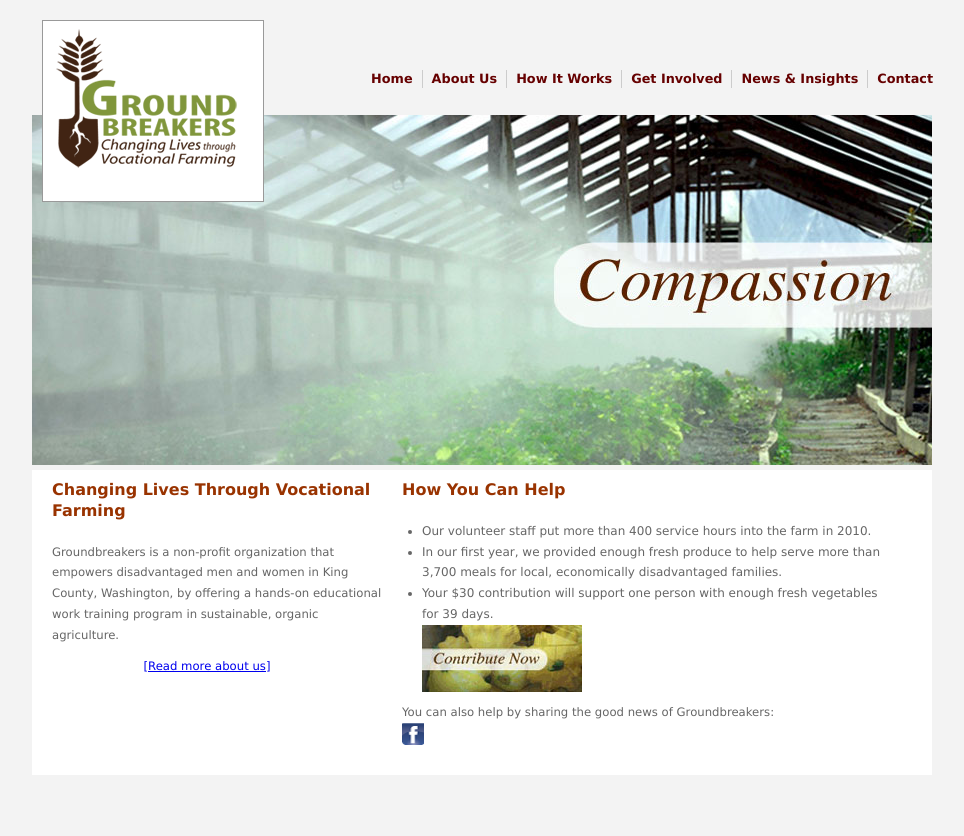
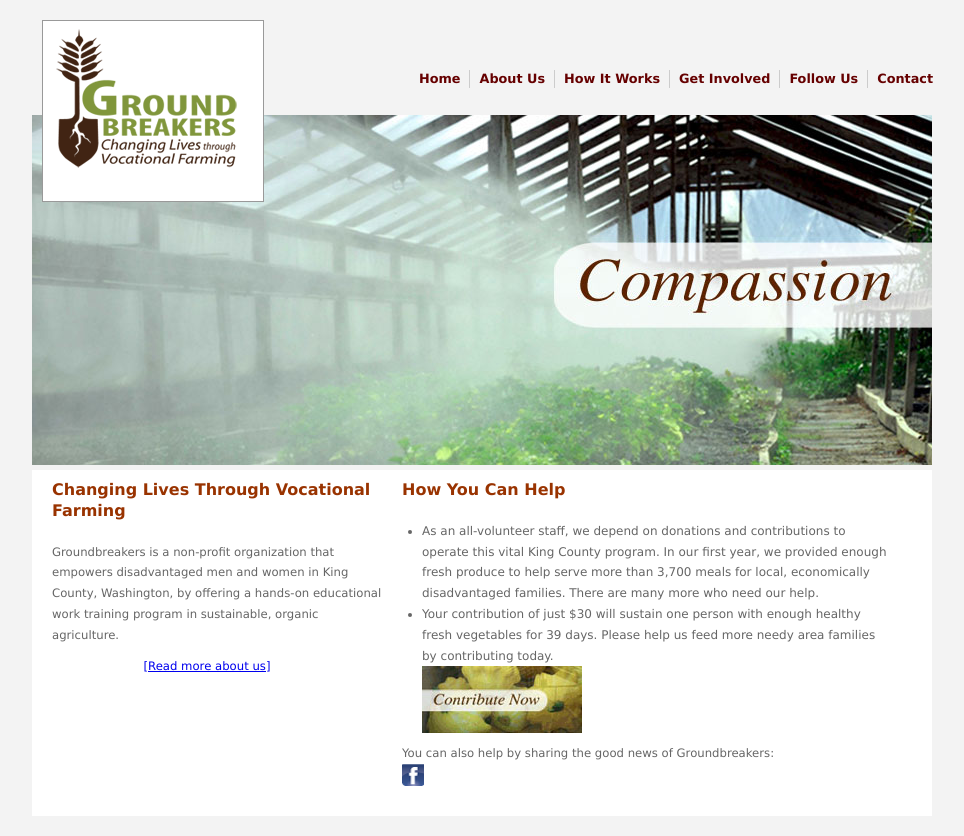
Before and after one commit to kaeverett/groundbreakers, a PHP site: page /index.html in a window 1280 px wide. Shown: the whole page, without its empty margins (158-1122 px from the left). Before the commit the page ends 745 px from the top, so only its background shows below. Run offline with PHP 8.4, Linux system fonts and the light colour scheme; some libraries are stand-ins or nearby versions.

Commit message:
edits per Gayle and Michael

```diff
--- a/includes/inc_header.php
+++ b/includes/inc_header.php
@@ -10,7 +10,7 @@
                                 <li><a href="about_gb.php" onMouseOver="setMenu('menuSubOne')" onMouseOut="clearMenu('menuSubOne')"><strong>About Us</strong></a></li>
                                 <li><a href="farming.php" onMouseOver="setMenu('menuSubTwo')" onMouseOut="clearMenu('menuSubTwo')"><strong>How It Works</strong></a></li>
                                 <li><a href="getinvolved_donate.php" onMouseOver="setMenu('menuSubThree')" onMouseOut="clearMenu('menuSubThree')"><strong>Get Involved</strong></a></li>
-                                <li><a href="http://www.facebook.com/thegroundbreakers" target="_blank"><strong>News &amp; Insights</strong></a></li>
+                                <li><a href="http://www.facebook.com/thegroundbreakers" target="_blank"><strong>Follow Us</strong></a></li>
                                 <li><a href="contact.php"><strong>Contact</strong></a></li>
                             </ul>
                             <ul id="menuSubOne" class="menuVert" onMouseOver="setMenu('menuSubOne')" onMouseOut="clearMenu('menuSubOne')">
--- a/includes/news_and_insights.php
+++ b/includes/news_and_insights.php
@@ -19,7 +19,7 @@
                                 <li><a href="about_gb.php" onMouseOver="setMenu('menuSubOne')" onMouseOut="clearMenu('menuSubOne')"><strong>About Us</strong></a></li>
                                 <li><a href="farm.php" onMouseOver="setMenu('menuSubTwo')" onMouseOut="clearMenu('menuSubTwo')"><strong>The Farm</strong></a></li>
                                 <li><a href="getinvolved_donate.php" onMouseOver="setMenu('menuSubThree')" onMouseOut="clearMenu('menuSubThree')"><strong>Get Involved</strong></a></li>
-                                <li><a href="news_and_insights.php" target="_blank"><strong>News &amp; Insights</strong></a></li>
+                                <li><a href="news_and_insights.php" target="_blank"><strong>Follow Us</strong></a></li>
                                 <li><a href="contact.php"><strong>Contact</strong></a></li>
                             </ul>
                             <ul id="menuSubOne" class="menuVert" onMouseOver="setMenu('menuSubOne')" onMouseOut="clearMenu('menuSubOne')">
--- a/index.html
+++ b/index.html
@@ -78,7 +78,7 @@
                                 <li><a href="about_gb.php" onMouseOver="setMenu('menuSubOne')" onMouseOut="clearMenu('menuSubOne')"><strong>About Us</strong></a></li>
                                 <li><a href="farming.php" onMouseOver="setMenu('menuSubTwo')" onMouseOut="clearMenu('menuSubTwo')"><strong>How It Works</strong></a></li>
                                 <li><a href="getinvolved_donate.php" onMouseOver="setMenu('menuSubThree')" onMouseOut="clearMenu('menuSubThree')"><strong>Get Involved</strong></a></li>
-                                <li><a href="http://www.facebook.com/thegroundbreakers" target="_blank"><strong>News &amp; Insights</strong></a></li>
+                                <li><a href="http://www.facebook.com/thegroundbreakers" target="_blank"><strong>Follow Us</strong></a></li>
                                 <li><a href="contact.php"><strong>Contact</strong></a></li>
                             </ul>
                             <ul id="menuSubOne" class="menuVert" onMouseOver="setMenu('menuSubOne')" onMouseOut="clearMenu('menuSubOne')">
@@ -127,9 +127,8 @@
 						  <h4>How You Can Help</h4>
 			              <div id="header_bullets">
 							<ul>
-								<li>Our volunteer staff put more than 400 service hours into the farm in 2010.</li>
-								<li>In our first year, we provided enough fresh produce to help serve more than 3,700 meals for local, economically disadvantaged families.</li>
-								<li>Your $30 contribution will support one person with enough fresh vegetables for 39 days.</li>
+								<li>As an all-volunteer staff, we depend on donations and contributions to operate this vital King County program.  In our first year, we provided enough fresh produce to help serve more than 3,700 meals for local, economically disadvantaged families.  There are many more who need our help.</li>
+								<li>Your contribution of just $30 will sustain one person with enough healthy fresh vegetables for 39 days.   Please help us feed more needy area families by contributing today.</li>
 							</ul>
 			            	<a href="getinvolved_donate.php">
 			            		<img src="images/contribute_button.jpg" alt="contribute" align="left"/>
--- a/index.php
+++ b/index.php
@@ -78,7 +78,7 @@
                                 <li><a href="about_gb.php" onMouseOver="setMenu('menuSubOne')" onMouseOut="clearMenu('menuSubOne')"><strong>About Us</strong></a></li>
                                 <li><a href="farm.php" onMouseOver="setMenu('menuSubTwo')" onMouseOut="clearMenu('menuSubTwo')"><strong>The Farm</strong></a></li>
                                 <li><a href="getinvolved_donate.php" onMouseOver="setMenu('menuSubThree')" onMouseOut="clearMenu('menuSubThree')"><strong>Get Involved</strong></a></li>
-                                <li><a href="http://www.facebook.com/thegroundbreakers" target="_blank"><strong>News &amp; Insights</strong></a></li>
+                                <li><a href="http://www.facebook.com/thegroundbreakers" target="_blank"><strong>Follow Us</strong></a></li>
                                 <li><a href="contact.php"><strong>Contact</strong></a></li>
                             </ul>
                             <ul id="menuSubOne" class="menuVert" onMouseOver="setMenu('menuSubOne')" onMouseOut="clearMenu('menuSubOne')">
--- a/results.php
+++ b/results.php
@@ -79,8 +79,10 @@ in Seattle, and
 		<p>Help us begin our inaugural field training class by contributing to Groundbreakers. Your contribution will help feed hungry people in King County and offer transferable skills that put people back to work and help them reclaim their self worth.</p>
 
 		<p>
-			<a href="farming.php">[See how the program works]</a>
-			<a href="getinvolved_donate.php">[Contribute now]</a>
+			<a href="farming.php">See how the program works</a>
+        	<a href="getinvolved_donate.php">
+        		<img src="images/contribute_button.jpg" alt="contribute" align="left"/>
+        	</a>
 		</p>
 
             </div> <!--end content right-->
```
